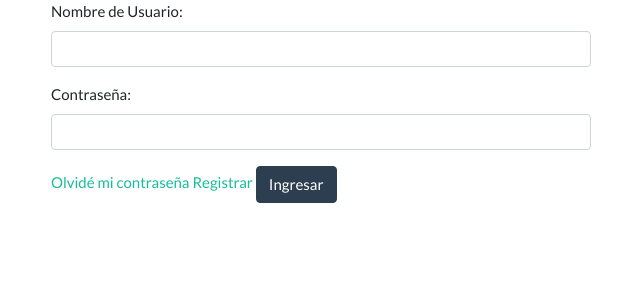
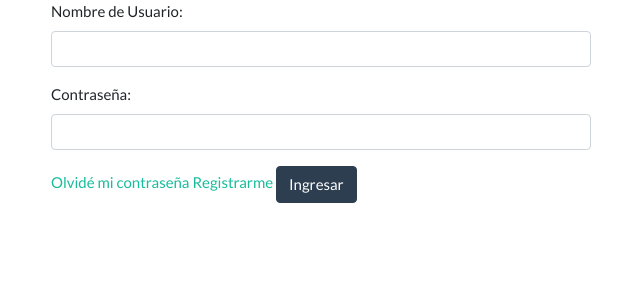
Before and after one commit to Tekorita/jdmclasic, a Django app: page / in a window 1280 px wide. Shown: the top 300 px of the page, without its empty margins (34-674 px from the left). Run offline with Django 3.2, Linux system fonts and the light colour scheme; parts of the project's set-up code (start-up, migrations or seed data) failed here and were passed over; some libraries are stand-ins or nearby versions.

Commit message:
se modifico la vista y forms de usuarios 3

```diff
--- a/templates/index.html
+++ b/templates/index.html
@@ -25,7 +25,7 @@
 		<div class="col-md-6 col-md-offset-3">
 			<div class="form-group">
 				<a href="{% url 'password_reset'%}">Olvidé mi contraseña </a>
-				<a href="{% url 'password_reset'%}">Registrar </a>
+				<a href="{% url 'password_reset'%}">Registrarme </a>
 				<input class="btn btn-primary" type="submit" value="Ingresar">
 			</div>
 		</div>
```
